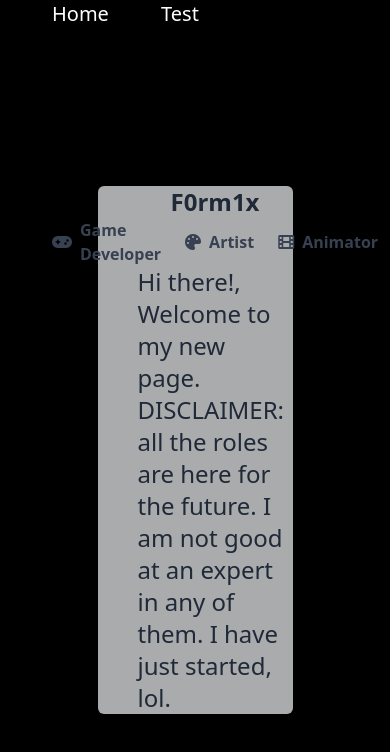
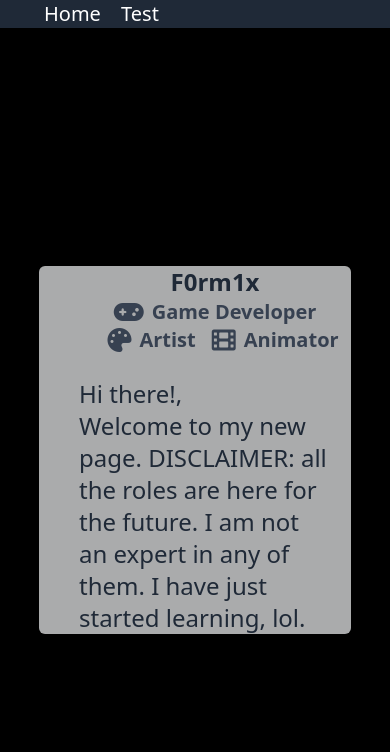
Before and after one commit to F0rm1x/PersonalWeb, a SvelteKit app: page / in a window 390 px wide. Shown: the top 752 px of the page. Built offline with nearby package versions, Linux system fonts and the light colour scheme.

Commit message:
Fixed typo and tweaked responsivity - more tweaks needed

```diff
--- a/src/routes/+layout.svelte
+++ b/src/routes/+layout.svelte
@@ -2,10 +2,10 @@
 <script>
   import "../app.css";
 </script>
-<nav class="bg-black pl-9 pr-9">
-  <div class="space-x-4 md:flex">
-    <a href="/" class="hover:bg-gray-500 space-x-4 p-4 text-xl text-white hover:text-gray-900">Home</a>
-    <a href="/test" class="hover:bg-gray-500 space-x-4 p-4 text-xl text-white hover:text-gray-900">Test</a>
+<nav class="bg-gray-800 pl-9 pr-9">
+  <div class="block md:flex md:space-x-6">
+    <a href="/" class="hover:bg-gray-500 p-2 text-xl text-white hover:text-gray-900">Home</a>
+    <a href="/test" class="hover:bg-gray-500  p-2 text-xl text-white hover:text-gray-900">Test</a>
   </div>
 </nav>
 <main>
--- a/src/routes/+page.svelte
+++ b/src/routes/+page.svelte
@@ -1,24 +1,24 @@
 <!--TODO: Add responsivity-->
 <div class="grid place-items-center h-screen">
-  <div class="pl-10 bg-gray-100 bg-opacity-70 rounded-md w-1/2">
-    <h3 class="text-center text-2xl md:text-4xl lg:text-8xl font-bold">F0rm1x</h3>
-    <div class="flex justify-center space-x-6 sm:text-xs md:text-l lg:text-xl font-bold">
-      <a href="#game-developer" class="flex items-center text-gray-700 hover:text-blue-800">
-        <i class="fa-solid fa-gamepad mr-2"></i> Game Developer
+  <div class="pl-10 bg-gray-100 bg-opacity-70 rounded-md w-4/5 md:w-1/2 lg:w-1/2">
+    <h3 class="text-center text-2xl sm:text-3xl md:text-4xl lg:text-6xl font-bold">F0rm1x</h3>
+    <div class="flex flex-wrap justify-center space-x-4 md:space-x-6 text-xl sm:text-lg md:text-xl lg:text-2xl font-bold">
+      <a href="#game-developer" class="flex items-center text-gray-700 hover:text-blue-600">
+        <i class="fa-solid fa-gamepad mr-2 text-2xl sm:text-3xl md:text-4xl lg:text-5xl"></i> Game Developer
       </a>
-      <a href="#artist" class="flex items-center text-gray-700 hover:text-blue-800">
-        <i class="fa-solid fa-palette mr-2"></i> Artist
+      <a href="#artist" class="flex items-center text-gray-700 hover:text-blue-600">
+        <i class="fa-solid fa-palette mr-2 text-2xl sm:text-3xl md:text-4xl lg:text-5xl"></i> Artist
       </a>
-      <a href="#animator" class="flex items-center text-gray-700 hover:text-blue-800">
-        <i class="fa-solid fa-film mr-2"></i> Animator
+      <a href="#animator" class="flex items-center text-gray-700 hover:text-blue-600">
+        <i class="fa-solid fa-film mr-2 text-2xl sm:text-3xl md:text-4xl lg:text-5xl"></i> Animator
       </a>
     </div>
-    <p class="text-2xl text-left">
+    <p class="text-2xl sm:text-3xl md:text-4xl lg:text-5xl text-left mt-6 mr-6">
 
       Hi there!,<br>
 
       Welcome to my new page.
-      DISCLAIMER: all the roles are here for the future. I am not good at an expert in any of them. I have just started, lol.
+      DISCLAIMER: all the roles are here for the future. I am not an expert in any of them. I have just started learning, lol.
     </p>
   </div>
 </div>
```
